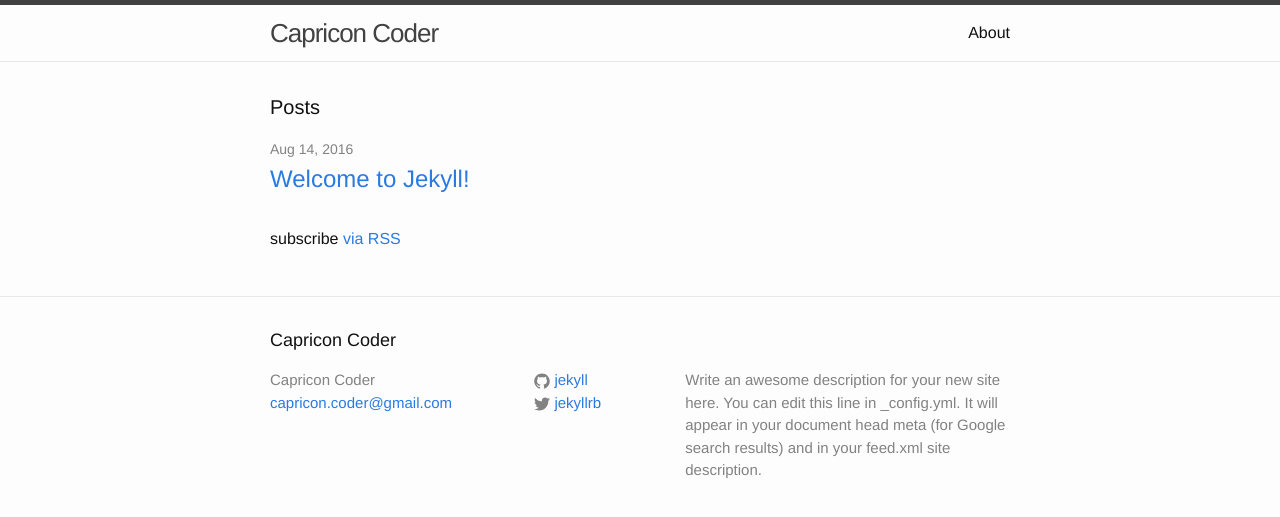
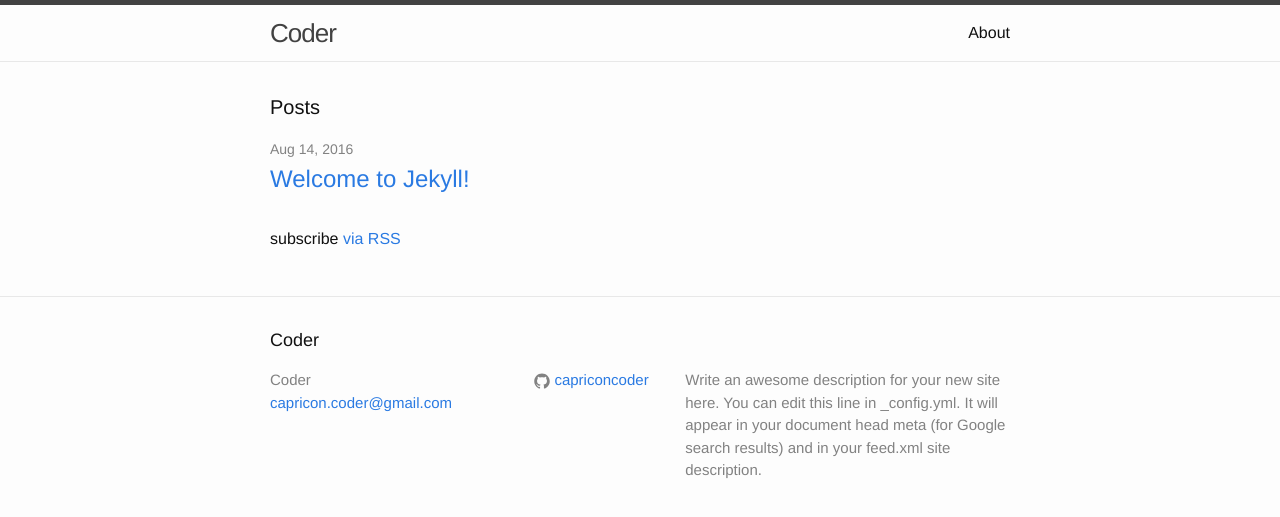
Before and after one commit to capriconcoder/capriconcoder.github.io, a Jekyll site: the page built from index.html, in a window 1280 px wide. Shown: the top 517 px of the page. Built offline with Jekyll 4.4.1, drawn with Linux system fonts in a browser that asks for light colours.

Commit message:
Minor chnages

```diff
--- a/_config.yml
+++ b/_config.yml
@@ -6,7 +6,7 @@
 # 'jekyll serve'. If you change this file, please restart the server process.
 
 # Site settings
-title: Capricon Coder
+title: Coder
 email: capricon.coder@gmail.com
 description: > # this means to ignore newlines until "baseurl:"
   Write an awesome description for your new site here. You can edit this
@@ -14,8 +14,8 @@ description: > # this means to ignore newlines until "baseurl:"
   Google search results) and in your feed.xml site description.
 baseurl: "" # the subpath of your site, e.g. /blog
 url: "http://yourdomain.com" # the base hostname & protocol for your site
-twitter_username: jekyllrb
-github_username:  jekyll
+twitter_username: #
+github_username:  capriconcoder
 
 # Build settings
 markdown: kramdown
```
